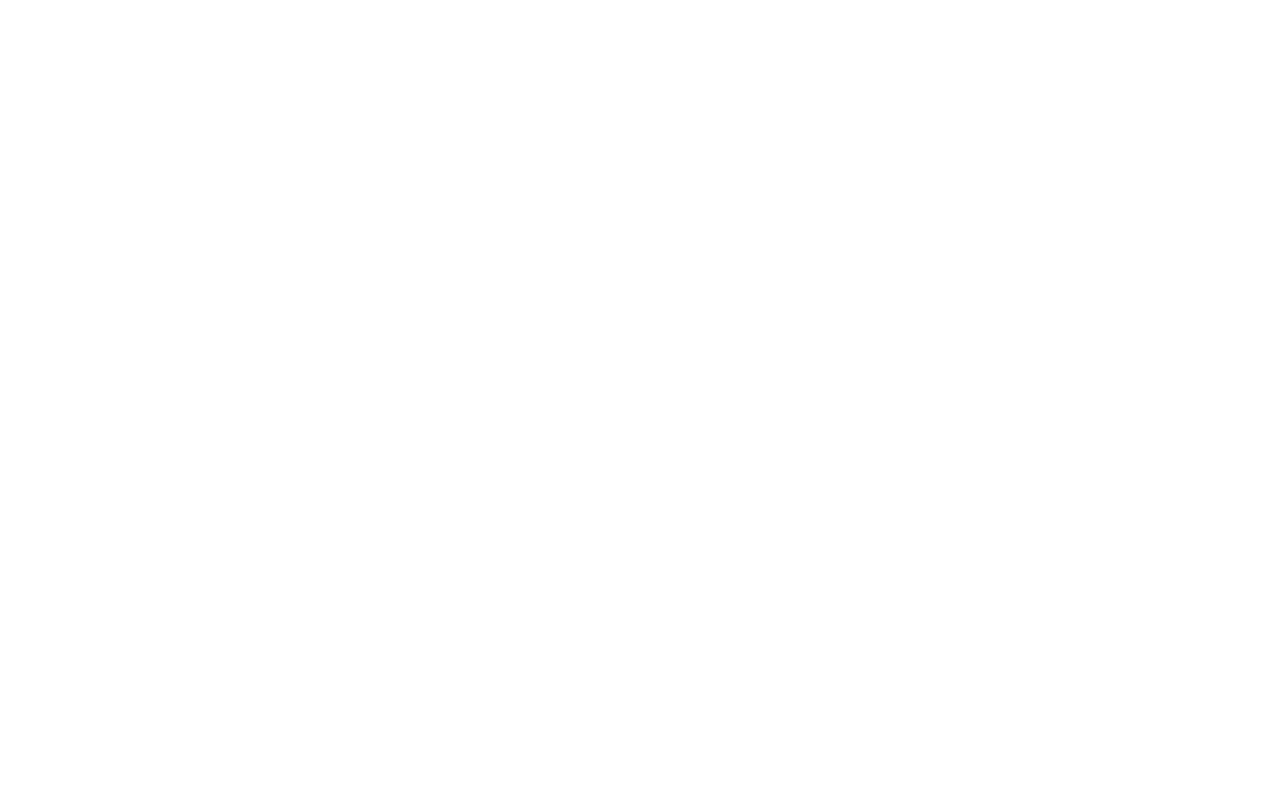
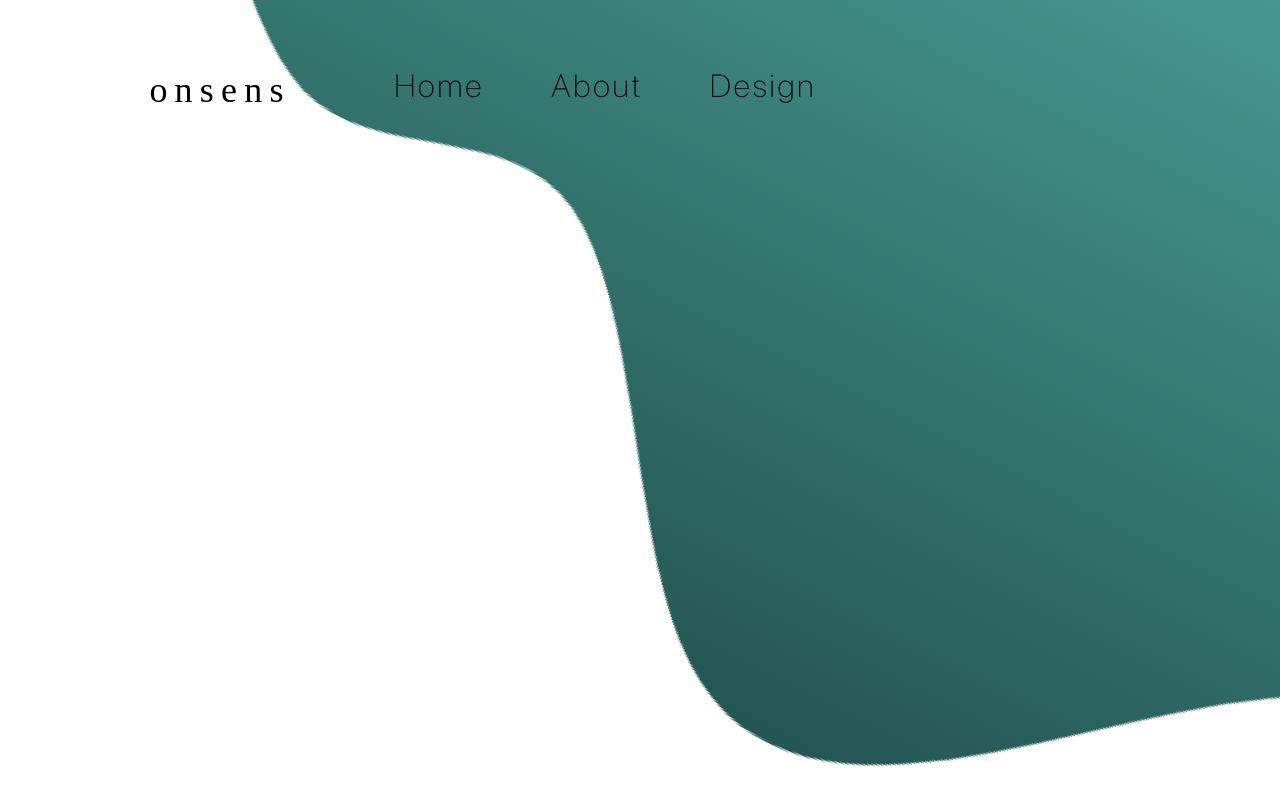
Before and after one commit to SYSolakov20/onsens, a website: page index.html in a window 1280 px wide. Drawn offline with Linux system fonts and the light colour scheme.

Commit message:
Create the navbar
Co-Authored-By: Simeon Boev <85336777+SABoev20@users.noreply.github.com>

```diff
--- a/Website/src/scss/app.scss
+++ b/Website/src/scss/app.scss
@@ -1,2 +1,4 @@
 @use 'base/baseForward' as *;
 @use 'utilities/utilForward' as *;
+@use 'layout/layoutForward' as *;
+@use 'pages/pagesForward' as *;
--- /dev/null
+++ b/Website/src/scss/layout/_layoutForward.scss
@@ -0,0 +1 @@
+@forward '_nav.scss';
--- a/Website/src/scss/layout/_nav.scss
+++ b/Website/src/scss/layout/_nav.scss
@@ -1,2 +1,29 @@
-@use '../base/baseForward';
-@use '../utilities/utilForward';
+@use '../base/baseForward' as *;
+@use '../utilities/_utilForward.scss' as *;
+
+.main-nav{
+    @include flex(row, space-between, flex-start);
+    width:730px;
+    height:100px;
+    margin-top:40px;
+    margin-left:120px;
+}
+.main-nav__logo{
+    @include flex(row, center, center);
+    height:100%;
+    width:200px;
+}
+.main-nav__logo-link{
+    font-size:rem($normalFontSize + 4);
+    font-family: $specialFont;
+    letter-spacing: $normalLetterSpacing;
+}
+.main-nav__menu{
+    @include flex(row, space-around, center);
+    width:67%;
+    height:90%;
+}
+.main-nav__menu-link{
+    font-size:rem($normalFontSize);
+    letter-spacing: $normalLetterSpacing - 0.11;
+}
--- /dev/null
+++ b/Website/src/scss/pages/_index.scss
@@ -0,0 +1,9 @@
+@use '../base/baseForward' as *;
+@use '../utilities/utilForward' as *;
+
+.starter-image{
+    position: absolute;
+    top:0;
+    right:0px;
+    z-index: -1;
+}
--- /dev/null
+++ b/Website/src/scss/pages/_pagesForward.scss
@@ -0,0 +1 @@
+@forward '_index.scss';
--- a/Website/src/scss/utilities/_variables.scss
+++ b/Website/src/scss/utilities/_variables.scss
@@ -1,9 +1,12 @@
 /*All font sizes that are used*/
-$smallestFontSize:24px;
-$smallFontSize:27px;
-$normalFontSize:32px;
-$smallTitleFontSize:64px;
-$bigTitleFontSize:128px;
+$smallestFontSize:24;
+$smallFontSize:27;
+$normalFontSize:32;
+$smallTitleFontSize:64;
+$bigTitleFontSize:128;
+
+/*Letter spacing*/
+$normalLetterSpacing:0.2em;
 
 /*Font family*/
 $specialFont: 'OmegaCentauri';
--- a/index.html
+++ b/index.html
@@ -6,8 +6,22 @@
     <meta name="viewport" content="width=device-width, initial-scale=1.0">
     <title>Document</title>
     <link rel="stylesheet" href="Website/dist/css/app.css">
+    <!--For the custom fonts-->
+       <link rel="stylesheet" type="text/css" href="Website/src/fonts/style.css"/>
+       <link rel="stylesheet" type="text/css" href="Website/src/fonts/stylesheet2.css"/>
+       <link rel="stylesheet" type="text/css" href="Website/src/fonts/omega-centauri-Medium.css"/>
 </head>
 <body>
-
+    <nav class="main-nav">
+        <div class="main-nav__logo">
+            <a href="#" class="main-nav__logo-link">onsens</a>
+        </div>
+        <div class="main-nav__menu">
+            <a href="#" class="main-nav__menu-link">Home</a>
+            <a href="#" class="main-nav__menu-link">About</a>
+            <a href="#" class="main-nav__menu-link">Design</a>
+        </div>
+    </nav>
+    <img src="Website/dist/img/starterWaveImage.png" class="starter-image" alt="Cool wavy image">
 </body>
 </html>
```
Also changed, not shown: Website/dist/css/app.css, Website/dist/img/starterWaveImage.png (added).
